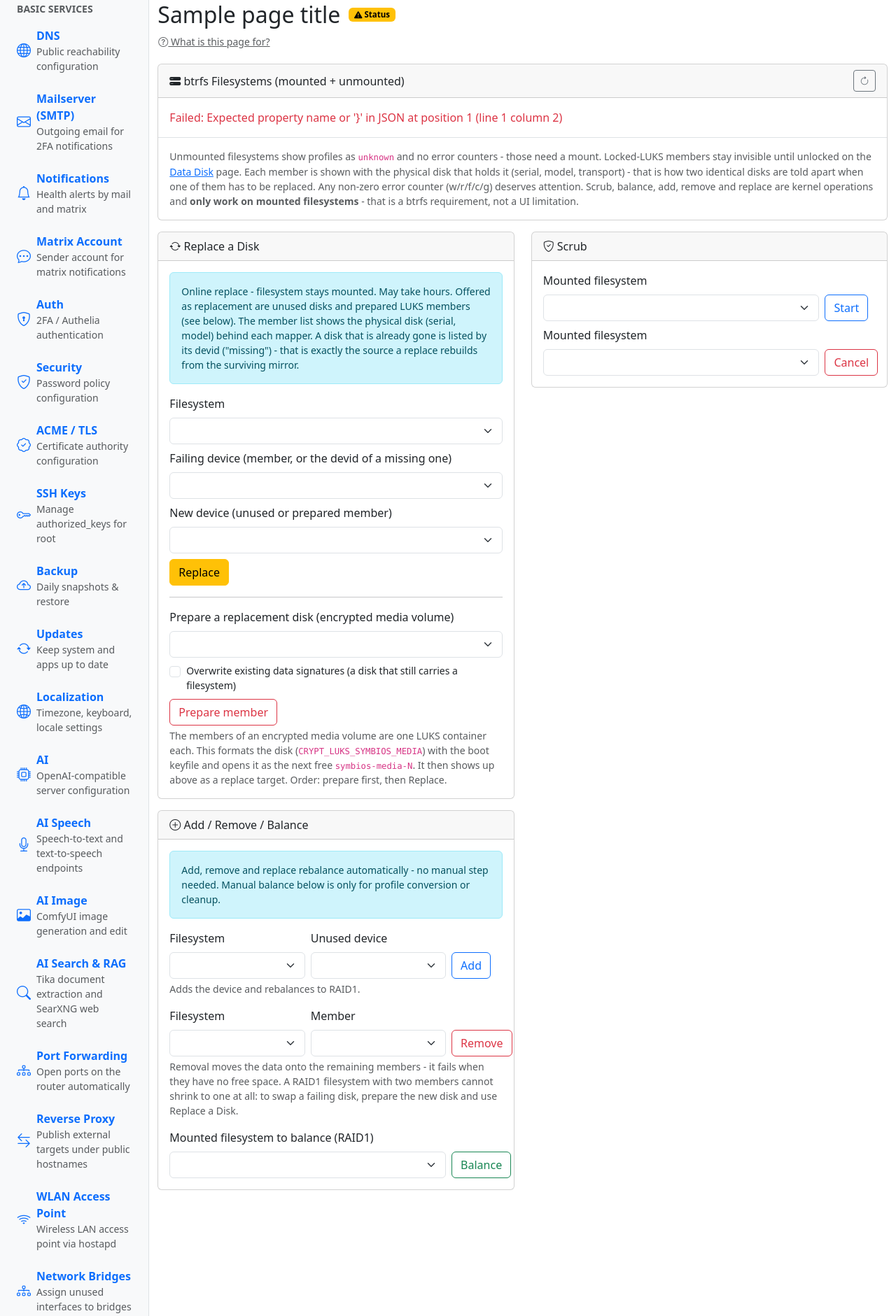
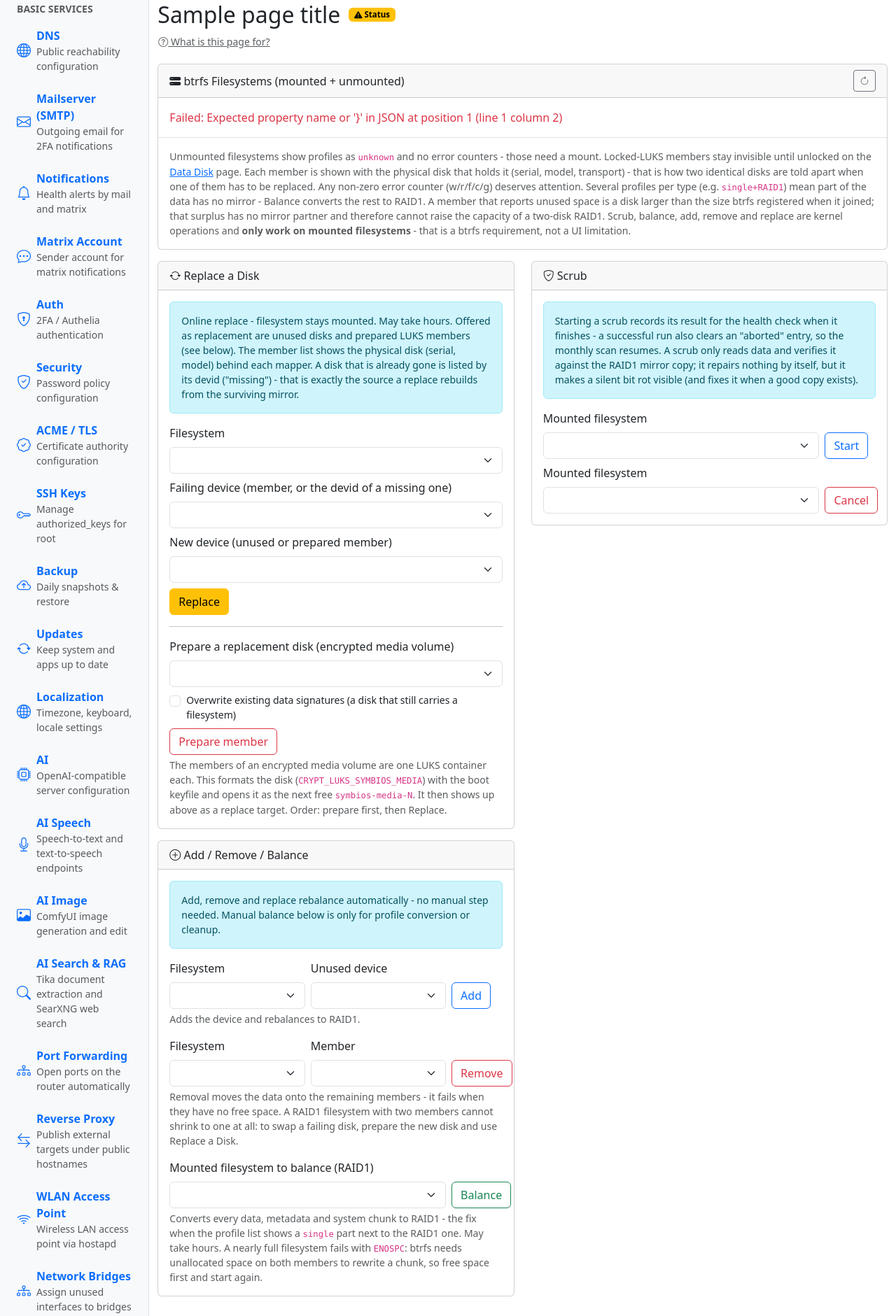
Before and after one commit to egabosh/SymbiOS, a Django app: template webui/main/templates/main/settings_raid_btrfs.html in a window 1280 px wide. Shown: the part 70-1951 px from the top of the page at 70% size. Run offline with Django 4.2, Linux system fonts and the light colour scheme; the template is opened without the code that fills it: most values are stand-ins (such as "Sample title", 1, 10 or a date in 2020); lists and menus that the app fills with data are empty.

Commit message:
btrfs/raid: show incomplete redundancy, record scrub results, balance system chunks

```diff
--- a/webui/main/templates/main/settings_raid_btrfs.html
+++ b/webui/main/templates/main/settings_raid_btrfs.html
@@ -26,6 +26,10 @@
         transport) - that is how two identical disks are told apart when one of them
         has to be replaced.
         Any non-zero error counter (w/r/f/c/g) deserves attention.
+        Several profiles per type (e.g. <code>single+RAID1</code>) mean part of the data has
+        no mirror - Balance converts the rest to RAID1. A member that reports unused space is a
+        disk larger than the size btrfs registered when it joined; that surplus has no mirror
+        partner and therefore cannot raise the capacity of a two-disk RAID1.
         Scrub, balance, add, remove and replace are kernel operations and
         <strong>only work on mounted filesystems</strong> - that is a btrfs
         requirement, not a UI limitation.
@@ -95,6 +99,7 @@
             <div class="col-10"><label class="form-label">Mounted filesystem to balance (RAID1)</label><select class="form-select" name="mountpoint" id="bal-mnt" required></select></div>
             <div class="col-2"><button class="btn btn-outline-success" type="submit">Balance</button></div>
           </div>
+          <div class="form-text">Converts every data, metadata and system chunk to RAID1 - the fix when the profile list shows a <code>single</code> part next to the RAID1 one. May take hours. A nearly full filesystem fails with <code>ENOSPC</code>: btrfs needs unallocated space on both members to rewrite a chunk, so free space first and start again.</div>
         </form>
       </div>
     </div>
@@ -103,6 +108,7 @@
     <div class="card">
       <div class="card-header"><i class="bi bi-shield-check"></i> Scrub</div>
       <div class="card-body">
+        <div class="alert alert-info small">Starting a scrub records its result for the health check when it finishes - a successful run also clears an "aborted" entry, so the monthly scan resumes. A scrub only reads data and verifies it against the RAID1 mirror copy; it repairs nothing by itself, but it makes a silent bit rot visible (and fixes it when a good copy exists).</div>
         <form data-exec="true" method="POST" action="{% url "settings_raid_action" kind="btrfs" %}" class="mb-2">
           {% csrf_token %}
           <input type="hidden" name="action" value="scrub">
@@ -262,8 +268,28 @@ function membersCell(f) {
     if (d.missing) {
       return '<span class="badge bg-danger">devid ' + d.devid + ' missing</span>';
     }
-    return SymbiOS.blockdev.memberHtml(d.path);
+    var html = SymbiOS.blockdev.memberHtml(d.path);
+    /* btrfs registers a device with the size it had when it joined the
+       filesystem. A larger replacement disk therefore keeps part of itself
+       unused - that is why a replace does not raise the usable capacity.
+       Hint only: growing it would add space without a mirror partner (a
+       two-disk RAID1 is limited by the smaller member). */
+    if (d.size > 0 && d.device_size > d.size + (1024 * 1024 * 1024)) {
+      html += '<div class="small text-muted" title="btrfs registered ' + fmtBytes(d.size) +
+        ' of the physical ' + fmtBytes(d.device_size) + '"><i class="bi bi-info-circle"></i> ' +
+        fmtBytes(d.device_size - d.size) + ' of the disk unused</div>';
+    }
+    return html;
   }).join('<br>') || '-';
+}
+
+/* Human-readable size from a byte count (binary units). */
+function fmtBytes(n) {
+  var units = ['B', 'KiB', 'MiB', 'GiB', 'TiB', 'PiB'];
+  var i = 0;
+  var v = Number(n) || 0;
+  while (v >= 1024 && i < units.length - 1) { v = v / 1024; i++; }
+  return (v >= 10 ? Math.round(v) : Math.round(v * 10) / 10) + ' ' + units[i];
 }
 function syncAllFs() {
   document.querySelectorAll('.fs-sel').forEach(syncFs);
@@ -303,7 +329,11 @@ function loadAll() {
     // start: they would fight it for space and metadata (balance/scrub) or
     // pull a disk from under it (remove/prepare). Re-enabled automatically
     // when the operation is done (the 30s refresh below re-evaluates this).
-    var busy = rebuilds.length > 0 || syncing.length > 0;
+    // A running scrub means data is being read at full speed: starting a
+    // balance or a replace now would fight it for the device, canceling or
+    // unmounting would abort the scan. Locked until it is done.
+    var scrubs = btrfsFs.filter(function(f) { return f.scrub_running; });
+    var busy = rebuilds.length > 0 || syncing.length > 0 || scrubs.length > 0;
     lockExecForms(busy);
     var rbAlert = document.getElementById('rebuild-alert');
     if (busy) {
@@ -315,6 +345,11 @@ function loadAll() {
       });
       syncing.forEach(function(a) {
         parts.push('<div class="mb-1"><i class="bi bi-arrow-repeat"></i> mdadm resync running on <code>' + a.device + '</code>: <strong>' + a.sync + '</strong></div>');
+      });
+      scrubs.forEach(function(f) {
+        var pct = (f.scrub_percent != null && f.scrub_percent >= 0) ? f.scrub_percent : null;
+        parts.push('<div class="mb-1"><i class="bi bi-shield-check"></i> Scrub running on <strong>' + (f.label || f.uuid.slice(0, 8)) + '</strong> (' + f.mountpoint + ')' +
+          (pct !== null ? ': <strong>' + pct + ' %</strong>' : '') + '</div>');
       });
       rbAlert.innerHTML = '<div class="alert alert-info py-2">' + parts.join('') + '<div class="form-text">This can take hours - the page refreshes automatically and all actions on this page stay locked until it is done. Do not unmount the filesystem or power off the server.</div></div>';
       rbAlert.classList.remove('d-none');
@@ -368,7 +403,9 @@ function loadAll() {
       btrfsFs.forEach(function(f) {
         html += '<tr class="' + (f.degraded ? 'table-danger' : (!f.mountpoint ? 'table-warning' : '')) + '"><td>' + (f.label || '(no label)') +
           '<div class="small text-muted"><code>' + f.uuid + '</code></div></td>' +
-          '<td class="small">data:' + (f.data_profile || '?') + '<br>meta:' + (f.metadata_profile || '?') + '</td>' +
+          '<td class="small">data:' + (f.data_profile || '?') + '<br>meta:' + (f.metadata_profile || '?') +
+            (f.mounted ? '<br>system:' + (f.system_profile || '?') : '') +
+            (f.redundancy_incomplete ? '<br><span class="badge bg-warning text-dark" title="At least one block group profile is not mirrored (single/dup). Balance converts the rest to RAID1.">no full redundancy</span>' : '') + '</td>' +
           '<td class="small">' + membersCell(f) + '</td>' +
           '<td class="small">' + (f.mountpoint || '<span class="badge bg-warning text-dark">not mounted</span>') + (f.degraded ? '<br><span class="badge bg-danger">degraded</span>' : '') + (f.replace_running ? '<br><span class="badge bg-info text-dark">rebuild ' + ((f.replace_percent != null) ? f.replace_percent : '?') + ' %</span>' : '') + '</td>' +
           '<td class="small"><code>' + (f.device_stats || '-') + '</code></td>' +
```
Also changed, not shown: 3 other files.
